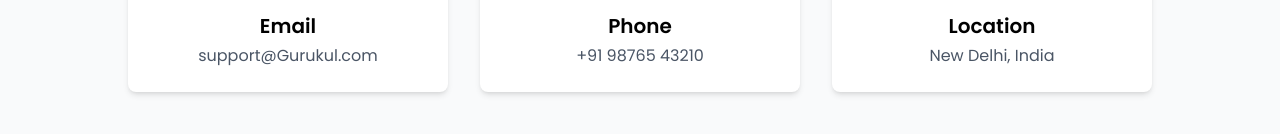
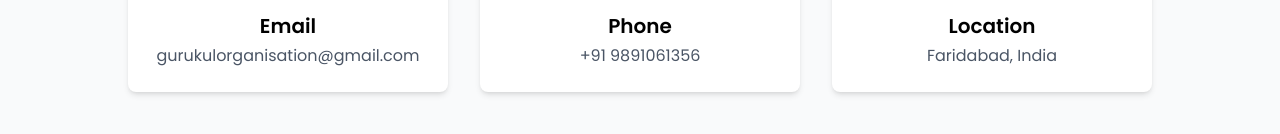
Before and after one commit to mr21sanger/gurukul, a React (Vite) app in the folder Frontend/: page /Contact in a window 1280 px wide. Shown: the part 324-458 px from the top of the page. Built offline with nearby package versions, Linux system fonts and the light colour scheme; no server answers.

Commit message:
Update ContactUs.jsx

```diff
--- a/Frontend/src/Pages/ContactUs.jsx
+++ b/Frontend/src/Pages/ContactUs.jsx
@@ -26,9 +26,9 @@ const faqs = [
 ];
 
 const contacts = [
-  { icon: <Mail size={40} />, title: "Email", value: "support@Gurukul.com" },
-  { icon: <Phone size={40} />, title: "Phone", value: "+91 98765 43210" },
-  { icon: <MapPin size={40} />, title: "Location", value: "New Delhi, India" },
+  { icon: <Mail size={40} />, title: "Email", value: "gurukulorganisation@gmail.com" },
+  { icon: <Phone size={40} />, title: "Phone", value: "+91 9891061356" },
+  { icon: <MapPin size={40} />, title: "Location", value: "Faridabad, India" },
 ];
 
 const ContactUs = () => {
```
